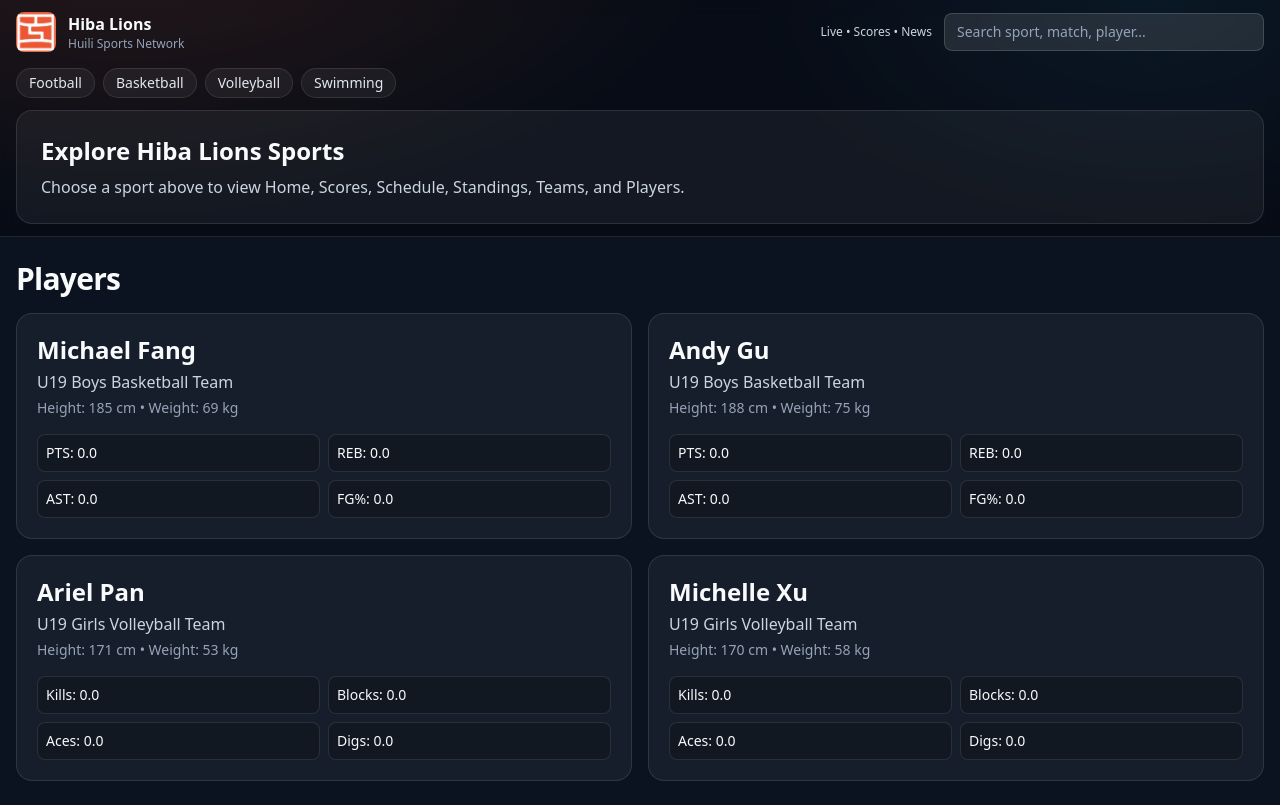
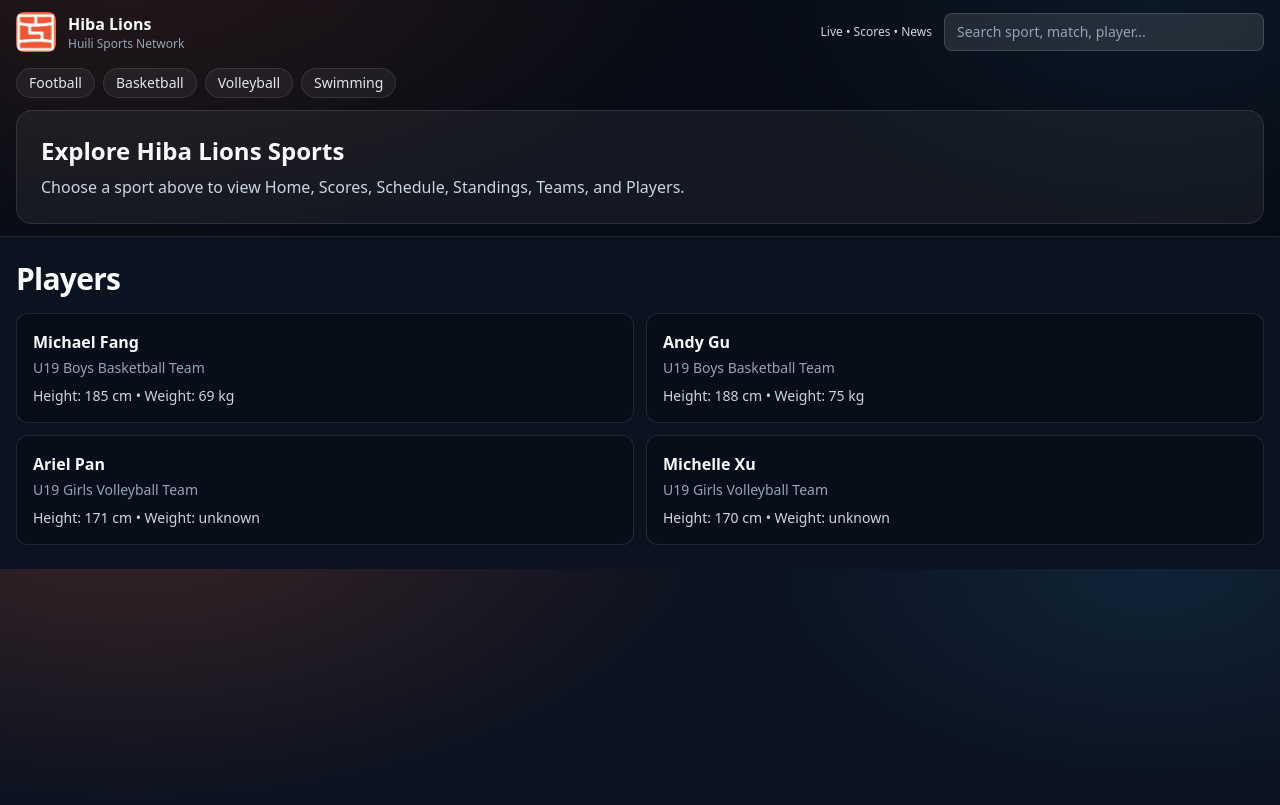
Before and after one commit to michaelfang1234/MichaelF, a Next.js app: page /players in a window 1280 px wide. Built offline with nearby package versions, Linux system fonts and the light colour scheme.

Commit message:
Set volleyball player weights to unknown and use compact card style for search results

```diff
--- a/src/app/players/page.tsx
+++ b/src/app/players/page.tsx
@@ -9,14 +9,14 @@ type P = {
   sport: "Basketball" | "Volleyball";
   division: string;
   height: number;
-  weight: number;
+  weight: number | null; // null => unknown
 };
 
 const players: P[] = [
   { key: "michael", name: "Michael Fang", sport: "Basketball", division: "U19 Boys Basketball Team", height: 185, weight: 69 },
   { key: "andy", name: "Andy Gu", sport: "Basketball", division: "U19 Boys Basketball Team", height: 188, weight: 75 },
-  { key: "ariel", name: "Ariel Pan", sport: "Volleyball", division: "U19 Girls Volleyball Team", height: 171, weight: 53 },
-  { key: "michelle", name: "Michelle Xu", sport: "Volleyball", division: "U19 Girls Volleyball Team", height: 170, weight: 58 },
+  { key: "ariel", name: "Ariel Pan", sport: "Volleyball", division: "U19 Girls Volleyball Team", height: 171, weight: null },
+  { key: "michelle", name: "Michelle Xu", sport: "Volleyball", division: "U19 Girls Volleyball Team", height: 170, weight: null },
 ];
 
 export default function PlayersPage() {
@@ -25,13 +25,11 @@ export default function PlayersPage() {
 
   const result = useMemo(() => {
     if (!q) return players;
-    // 只要匹配 key 或完整姓名，就只返回一个
     const exact =
       players.find((p) => p.key === q) ||
       players.find((p) => p.name.toLowerCase() === q);
     if (exact) return [exact];
 
-    // 否则再做 contains，但最多返回第一条，避免“全出来”
     const fuzzy = players.find((p) => `${p.key} ${p.name}`.toLowerCase().includes(q));
     return fuzzy ? [fuzzy] : [];
   }, [q]);
@@ -41,28 +39,14 @@ export default function PlayersPage() {
       <h1 className="text-3xl font-semibold tracking-tight">Players</h1>
       {q ? <p className="text-sm text-orange-200">Search: &quot;{q}&quot; • {result.length} result(s)</p> : null}
 
-      <div className="grid gap-4 md:grid-cols-2">
+      <div className="grid gap-3 md:grid-cols-2">
         {result.map((p) => (
-          <article key={p.key} className="rounded-2xl border border-white/10 bg-white/5 p-5">
-            <h2 className="text-2xl font-semibold">{p.name}</h2>
-            <p className="mt-1 text-slate-300">{p.division}</p>
-            <p className="mt-1 text-sm text-slate-400">Height: {p.height} cm • Weight: {p.weight} kg</p>
-
-            {p.sport === "Basketball" ? (
-              <div className="mt-4 grid grid-cols-2 gap-2 text-sm">
-                <div className="rounded-lg border border-white/10 bg-black/20 p-2">PTS: 0.0</div>
-                <div className="rounded-lg border border-white/10 bg-black/20 p-2">REB: 0.0</div>
-                <div className="rounded-lg border border-white/10 bg-black/20 p-2">AST: 0.0</div>
-                <div className="rounded-lg border border-white/10 bg-black/20 p-2">FG%: 0.0</div>
-              </div>
-            ) : (
-              <div className="mt-4 grid grid-cols-2 gap-2 text-sm">
-                <div className="rounded-lg border border-white/10 bg-black/20 p-2">Kills: 0.0</div>
-                <div className="rounded-lg border border-white/10 bg-black/20 p-2">Blocks: 0.0</div>
-                <div className="rounded-lg border border-white/10 bg-black/20 p-2">Aces: 0.0</div>
-                <div className="rounded-lg border border-white/10 bg-black/20 p-2">Digs: 0.0</div>
-              </div>
-            )}
+          <article key={p.key} className="rounded-xl border border-white/10 bg-black/20 p-4 hover:bg-white/5 transition">
+            <p className="text-4 font-semibold">{p.name}</p>
+            <p className="text-sm text-slate-400 mt-1">{p.division}</p>
+            <p className="text-sm text-slate-300 mt-2">
+              Height: {p.height} cm • Weight: {p.weight === null ? "unknown" : `${p.weight} kg`}
+            </p>
           </article>
         ))}
       </div>
```
